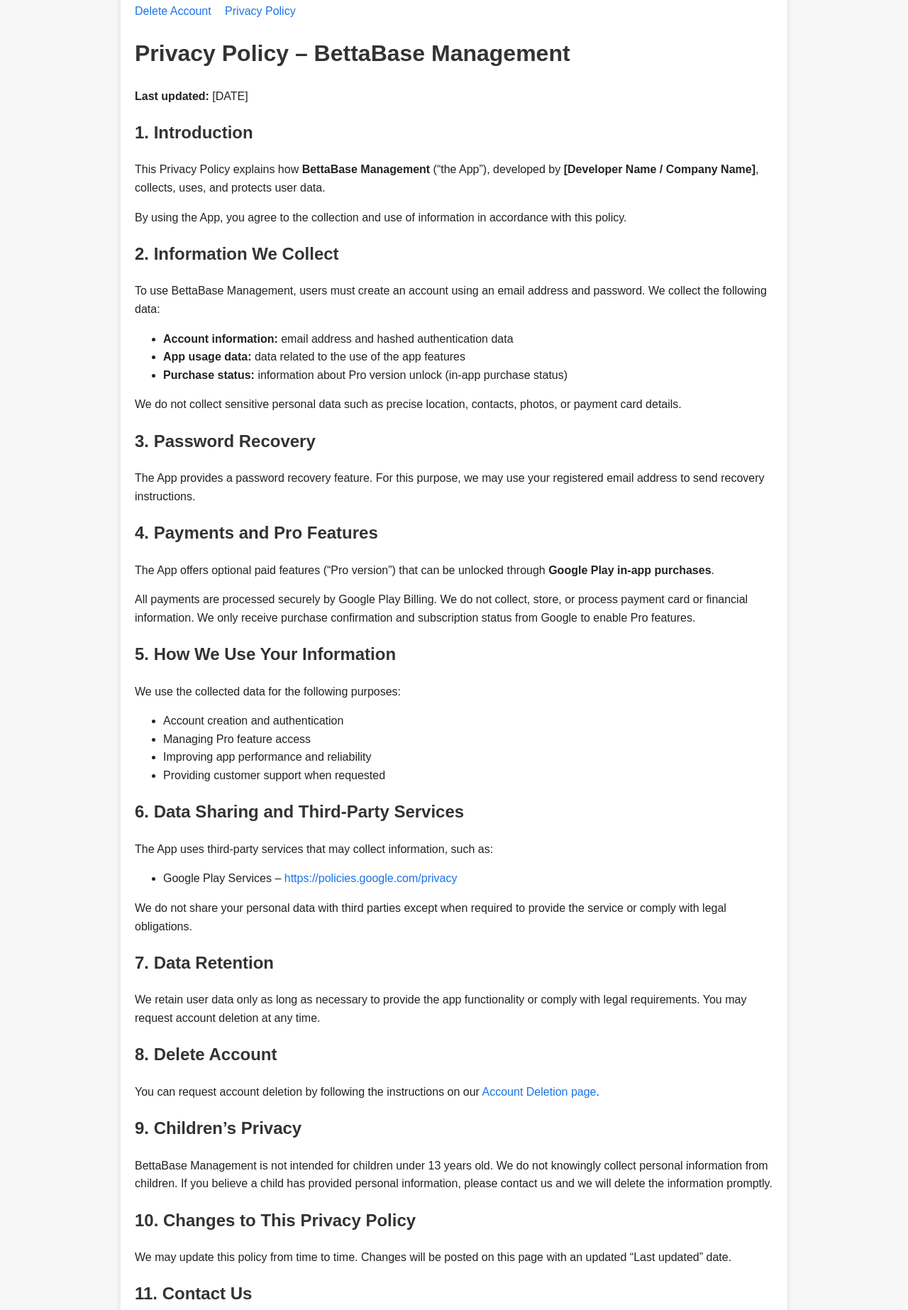
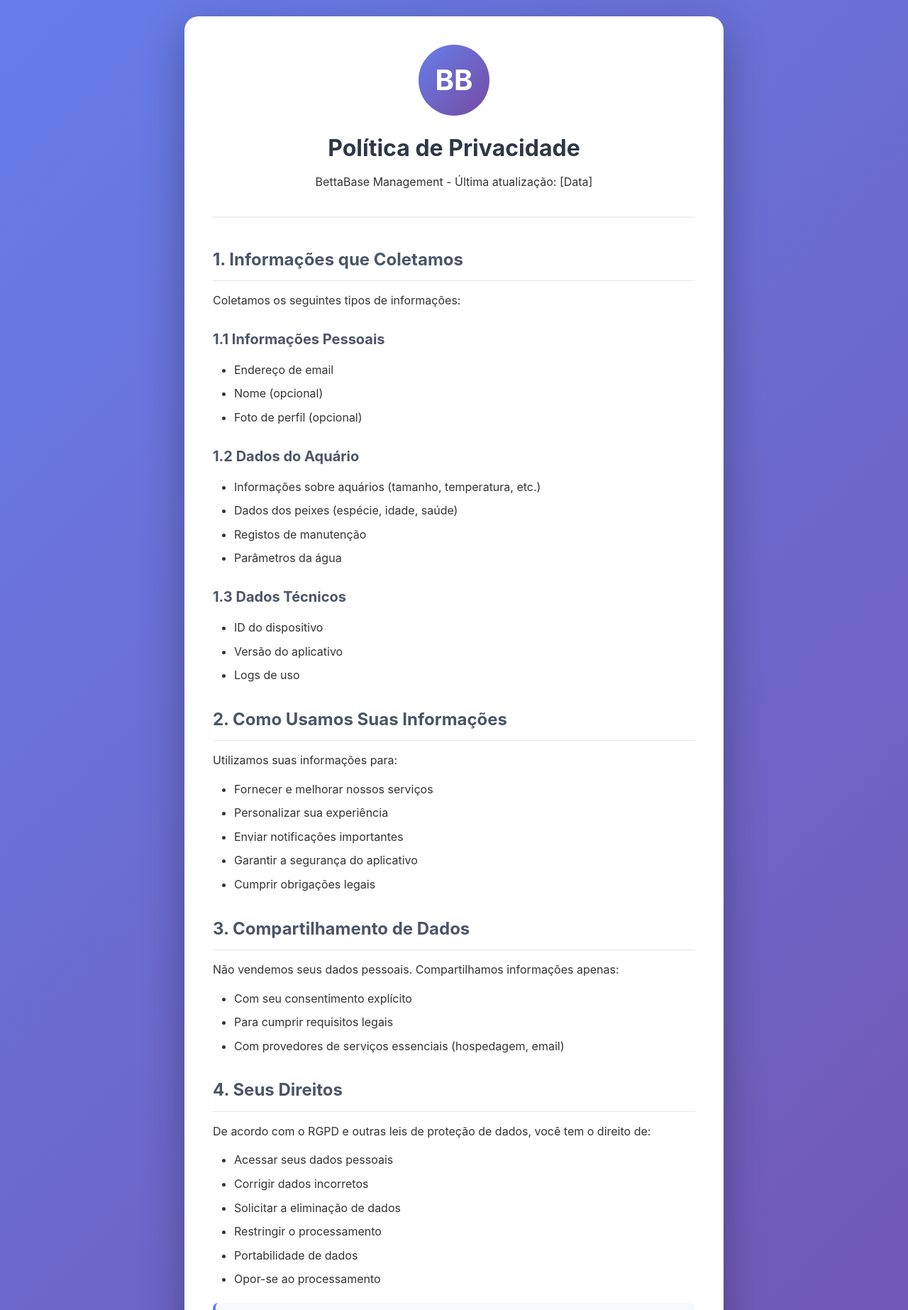
Before and after one commit to damag3/Privacy-Police-for-bettabasemanagement, a plain HTML site: page docs/privacy-policy.html in a window 1280 px wide. Shown: the part 37-1883 px from the top of the page at 71% size. Drawn offline with Linux system fonts and the light colour scheme.

Commit message:
Update privacy-policy.html

```diff
--- a/docs/privacy-policy.html
+++ b/docs/privacy-policy.html
@@ -1,141 +1,232 @@
 <!DOCTYPE html>
-<html lang="en">
+<html lang="pt">
 <head>
     <meta charset="UTF-8">
     <meta name="viewport" content="width=device-width, initial-scale=1.0">
-  <title>Privacy Policy - BettaBase Management</title>
+    <title>Política de Privacidade - BettaBase Management</title>
     <style>
-    body {
-      font-family: Arial, sans-serif;
-      line-height: 1.6;
+        /* Mesmo estilo da primeira página */
+        * {
             margin: 0;
             padding: 0;
-      background: #f7f7f7;
-      color: #222;
+            box-sizing: border-box;
         }
+
+        body {
+            font-family: -apple-system, BlinkMacSystemFont, 'Segoe UI', Roboto, sans-serif;
+            line-height: 1.6;
+            color: #333;
+            max-width: 800px;
+            margin: 0 auto;
+            padding: 20px;
+            background: linear-gradient(135deg, #667eea 0%, #764ba2 100%);
+        }
+
         .container {
-      max-width: 900px;
-      margin: 0 auto;
-      padding: 40px 20px;
-      background: #fff;
-      box-shadow: 0 2px 8px rgba(0,0,0,0.1);
+            background: white;
+            border-radius: 20px;
+            padding: 40px;
+            box-shadow: 0 20px 60px rgba(0,0,0,0.3);
+            margin: 40px auto;
         }
-    h1, h2 {
-      color: #333;
+
+        .header {
+            text-align: center;
+            margin-bottom: 40px;
+            padding-bottom: 20px;
+            border-bottom: 2px solid #f0f0f0;
         }
-    a {
-      color: #1a73e8;
+
+        .logo {
+            width: 100px;
+            height: 100px;
+            background: linear-gradient(135deg, #667eea 0%, #764ba2 100%);
+            border-radius: 50%;
+            margin: 0 auto 20px;
+            display: flex;
+            align-items: center;
+            justify-content: center;
+            color: white;
+            font-size: 40px;
+            font-weight: bold;
+        }
+
+        h1 {
+            color: #2d3748;
+            font-size: 32px;
+            margin-bottom: 10px;
+        }
+
+        h2 {
+            color: #4a5568;
+            font-size: 24px;
+            margin: 30px 0 15px;
+            padding-bottom: 10px;
+            border-bottom: 1px solid #e2e8f0;
+        }
+
+        h3 {
+            color: #4a5568;
+            font-size: 20px;
+            margin: 25px 0 10px;
+        }
+
+        p {
+            margin-bottom: 15px;
+        }
+
+        ul {
+            margin: 15px 0 15px 30px;
+        }
+
+        li {
+            margin-bottom: 8px;
+        }
+
+        .section {
+            margin-bottom: 30px;
+        }
+
+        .highlight {
+            background: #f7fafc;
+            border-left: 4px solid #667eea;
+            padding: 20px;
+            border-radius: 8px;
+            margin: 20px 0;
+        }
+
+        .contact-info {
+            background: #ebf8ff;
+            border: 2px solid #bee3f8;
+            border-radius: 12px;
+            padding: 25px;
+            margin-top: 30px;
+        }
+
+        .btn {
+            display: inline-block;
+            padding: 12px 24px;
+            background: linear-gradient(135deg, #667eea 0%, #764ba2 100%);
+            color: white;
             text-decoration: none;
+            border-radius: 8px;
+            font-weight: 600;
+            margin-top: 20px;
+            transition: transform 0.3s;
         }
-    a:hover {
-      text-decoration: underline;
+
+        .btn:hover {
+            transform: translateY(-2px);
         }
-    .top-links {
-      margin-bottom: 20px;
+
+        @media (max-width: 768px) {
+            .container {
+                padding: 20px;
+                margin: 20px;
             }
-    .top-links a {
-      margin-right: 15px;
         }
     </style>
 </head>
 <body>
     <div class="container">
-    <div class="top-links">
-      <a href="delete-account.html">Delete Account</a>
-      <a href="privacy-policy.html">Privacy Policy</a>
+        <div class="header">
+            <div class="logo">BB</div>
+            <h1>Política de Privacidade</h1>
+            <p>BettaBase Management - Última atualização: [Data]</p>
         </div>
 
-    <h1>Privacy Policy – BettaBase Management</h1>
-    <p><strong>Last updated:</strong> [DATE]</p>
+        <div class="section">
+            <h2>1. Informações que Coletamos</h2>
+            <p>Coletamos os seguintes tipos de informações:</p>
 
-    <h2>1. Introduction</h2>
-    <p>
-      This Privacy Policy explains how <strong>BettaBase Management</strong> (“the App”), developed by
-      <strong>[Developer Name / Company Name]</strong>, collects, uses, and protects user data.
-    </p>
-    <p>
-      By using the App, you agree to the collection and use of information in accordance with this policy.
-    </p>
-
-    <h2>2. Information We Collect</h2>
-    <p>
-      To use BettaBase Management, users must create an account using an email address and password. We collect the following data:
-    </p>
+            <h3>1.1 Informações Pessoais</h3>
             <ul>
-      <li><strong>Account information:</strong> email address and hashed authentication data</li>
-      <li><strong>App usage data:</strong> data related to the use of the app features</li>
-      <li><strong>Purchase status:</strong> information about Pro version unlock (in-app purchase status)</li>
-    </ul>
-    <p>
-      We do not collect sensitive personal data such as precise location, contacts, photos, or payment card details.
-    </p>
-
-    <h2>3. Password Recovery</h2>
-    <p>
-      The App provides a password recovery feature. For this purpose, we may use your registered email address to send recovery instructions.
-    </p>
-
-    <h2>4. Payments and Pro Features</h2>
-    <p>
-      The App offers optional paid features (“Pro version”) that can be unlocked through <strong>Google Play in-app purchases</strong>.
-    </p>
-    <p>
-      All payments are processed securely by Google Play Billing. We do not collect, store, or process payment card or financial information.
-      We only receive purchase confirmation and subscription status from Google to enable Pro features.
-    </p>
-
-    <h2>5. How We Use Your Information</h2>
-    <p>We use the collected data for the following purposes:</p>
-    <ul>
-      <li>Account creation and authentication</li>
-      <li>Managing Pro feature access</li>
-      <li>Improving app performance and reliability</li>
-      <li>Providing customer support when requested</li>
+                <li>Endereço de email</li>
+                <li>Nome (opcional)</li>
+                <li>Foto de perfil (opcional)</li>
             </ul>
 
-    <h2>6. Data Sharing and Third-Party Services</h2>
-    <p>
-      The App uses third-party services that may collect information, such as:
-    </p>
+            <h3>1.2 Dados do Aquário</h3>
             <ul>
-      <li>
-        Google Play Services – <a href="https://policies.google.com/privacy" target="_blank">https://policies.google.com/privacy</a>
-      </li>
+                <li>Informações sobre aquários (tamanho, temperatura, etc.)</li>
+                <li>Dados dos peixes (espécie, idade, saúde)</li>
+                <li>Registos de manutenção</li>
+                <li>Parâmetros da água</li>
             </ul>
-    <p>
-      We do not share your personal data with third parties except when required to provide the service or comply with legal obligations.
-    </p>
 
-    <h2>7. Data Retention</h2>
-    <p>
-      We retain user data only as long as necessary to provide the app functionality or comply with legal requirements. You may request account deletion at any time.
-    </p>
+            <h3>1.3 Dados Técnicos</h3>
+            <ul>
+                <li>ID do dispositivo</li>
+                <li>Versão do aplicativo</li>
+                <li>Logs de uso</li>
+            </ul>
+        </div>
 
-    <h2>8. Delete Account</h2>
-    <p>
-      You can request account deletion by following the instructions on our <a href="delete-account.html">Account Deletion page</a>.
-    </p>
+        <div class="section">
+            <h2>2. Como Usamos Suas Informações</h2>
+            <p>Utilizamos suas informações para:</p>
+            <ul>
+                <li>Fornecer e melhorar nossos serviços</li>
+                <li>Personalizar sua experiência</li>
+                <li>Enviar notificações importantes</li>
+                <li>Garantir a segurança do aplicativo</li>
+                <li>Cumprir obrigações legais</li>
+            </ul>
+        </div>
 
-    <h2>9. Children’s Privacy</h2>
-    <p>
-      BettaBase Management is not intended for children under 13 years old. We do not knowingly collect personal information from children.
-      If you believe a child has provided personal information, please contact us and we will delete the information promptly.
-    </p>
+        <div class="section">
+            <h2>3. Compartilhamento de Dados</h2>
+            <p>Não vendemos seus dados pessoais. Compartilhamos informações apenas:</p>
+            <ul>
+                <li>Com seu consentimento explícito</li>
+                <li>Para cumprir requisitos legais</li>
+                <li>Com provedores de serviços essenciais (hospedagem, email)</li>
+            </ul>
+        </div>
 
-    <h2>10. Changes to This Privacy Policy</h2>
-    <p>
-      We may update this policy from time to time. Changes will be posted on this page with an updated “Last updated” date.
-    </p>
+        <div class="section">
+            <h2>4. Seus Direitos</h2>
+            <p>De acordo com o RGPD e outras leis de proteção de dados, você tem o direito de:</p>
+            <ul>
+                <li>Acessar seus dados pessoais</li>
+                <li>Corrigir dados incorretos</li>
+                <li>Solicitar a eliminação de dados</li>
+                <li>Restringir o processamento</li>
+                <li>Portabilidade de dados</li>
+                <li>Opor-se ao processamento</li>
+            </ul>
 
-    <h2>11. Contact Us</h2>
-    <p>
-      If you have any questions or requests regarding this Privacy Policy, contact us at:
-    </p>
-    <p>
-      <strong>Email:</strong> bettafishapk@gmail.com<br>
-      <strong>Website:</strong> <a href="https://alvarofr.pt" target="_blank">https://alvarofr.pt</a><br>
-      <strong>GitHub:</strong> <a href="https://github.com/[your-github-username]" target="_blank">https://github.com/[your-github-username]</a>
-    </p>
+            <div class="highlight">
+                <h3>Eliminação de Conta</h3>
+                <p>Para solicitar a eliminação completa de sua conta e todos os dados associados, utilize nosso formulário dedicado:</p>
+                <a href="delete-account.html" class="btn">🗑️ Solicitar Eliminação de Dados</a>
+            </div>
+        </div>
+
+        <div class="section">
+            <h2>5. Retenção de Dados</h2>
+            <p>Mantemos seus dados apenas pelo tempo necessário para:</p>
+            <ul>
+                <li>Fornecer os serviços solicitados</li>
+                <li>Cumprir obrigações legais</li>
+                <li>Resolver disputas</li>
+                <li>Prevenir fraudes e abusos</li>
+            </ul>
+            <p>Após a eliminação da conta, os dados são mantidos em backup por até 30 dias antes da eliminação permanente.</p>
+        </div>
+
+        <div class="contact-info">
+            <h2>6. Contato</h2>
+            <p>Para questões sobre privacidade ou exercer seus direitos:</p>
+            <p><strong>Email:</strong> privacy@bettabasemanagement.com</p>
+            <p><strong>Responsável pela Proteção de Dados:</strong> [Nome do Responsável]</p>
+            <p><strong>Tempo de resposta:</strong> Até 30 dias úteis</p>
+        </div>
+
+        <div class="section">
+            <h2>7. Alterações na Política</h2>
+            <p>Podemos atualizar esta política periodicamente. Notificaremos sobre mudanças significativas através do aplicativo ou por email.</p>
+        </div>
     </div>
 </body>
 </html>
```
Lines whose indentation alone changed are shown as unchanged.
